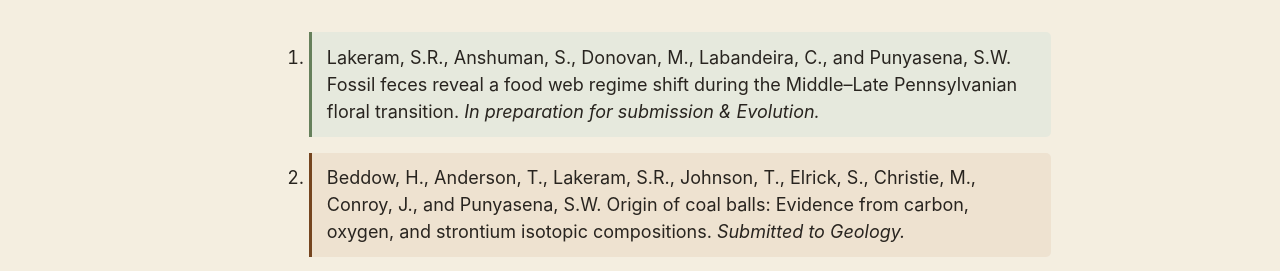
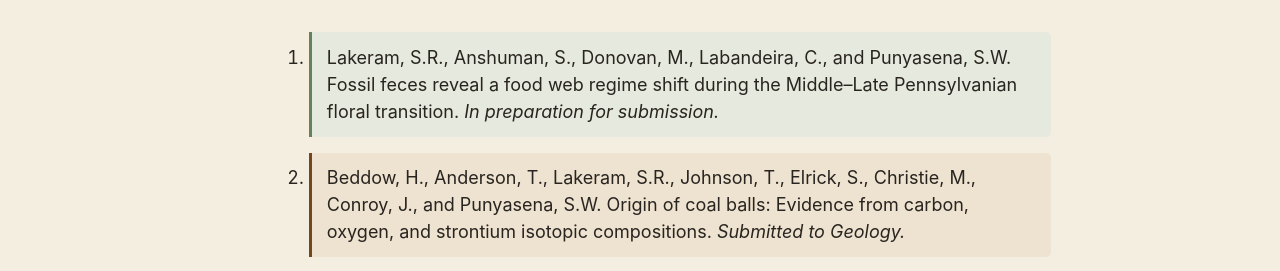
Before and after one commit to slakeram/slakeram.github.io, a Jekyll site: the page built from _pages/publications.html, in a window 1280 px wide. Shown: the part 270-541 px from the top of the page. Built offline with Jekyll 4.4.1, drawn with Linux system fonts in a browser that asks for light colours; a script bundle is joined from its source files by our own code; a style sheet for code colours, icons or effects is not loaded.

Commit message:
Update publications.html

```diff
--- a/_pages/publications.html
+++ b/_pages/publications.html
@@ -8,7 +8,7 @@ author_profile: false
 <div class="kolam-page-marker kolam-publications" aria-hidden="true"></div>
 
 <ol class="publication-list" style="padding-left:1.5rem;">
-  <li style="margin-bottom:1.2rem;">Lakeram, S.R., Anshuman, S., Donovan, M., Labandeira, C., and Punyasena, S.W. Fossil feces reveal a food web regime shift during the Middle–Late Pennsylvanian floral transition. <em>In preparation for submission &amp; Evolution.</em></li>
+  <li style="margin-bottom:1.2rem;">Lakeram, S.R., Anshuman, S., Donovan, M., Labandeira, C., and Punyasena, S.W. Fossil feces reveal a food web regime shift during the Middle–Late Pennsylvanian floral transition. <em>In preparation for submission.</em></li>
   <li style="margin-bottom:1.2rem;">Beddow, H., Anderson, T., Lakeram, S.R., Johnson, T., Elrick, S., Christie, M., Conroy, J., and Punyasena, S.W. Origin of coal balls: Evidence from carbon, oxygen, and strontium isotopic compositions. <em>Submitted to Geology.</em></li>
   <li style="margin-bottom:1.2rem;">D’Antonio, M.P., Donovan, M.P., Lakeram, S.R., White, L.D., Elrick, S.D., Rosko, E., Anand, A., Smith, S.M., Punyasena, S.W., and Herrera, F. Investigating coal ball fossil plants with computed tomography: method development and comparison. <em>Submitted to Journal of Sedimentary Research.</em></li>
   <li style="margin-bottom:1.2rem;">Lakeram, S.R., Labandeira, C.C., Donovan, M.P., Anshuman, S., and Punyasena, S.W. Detrital processing in Pennsylvanian peat forests: A systematic framework for arthropod coprolite morphotypes. <em>In review to Alcheringa: An Australasian Journal of Palaeontology.</em></li>
```
